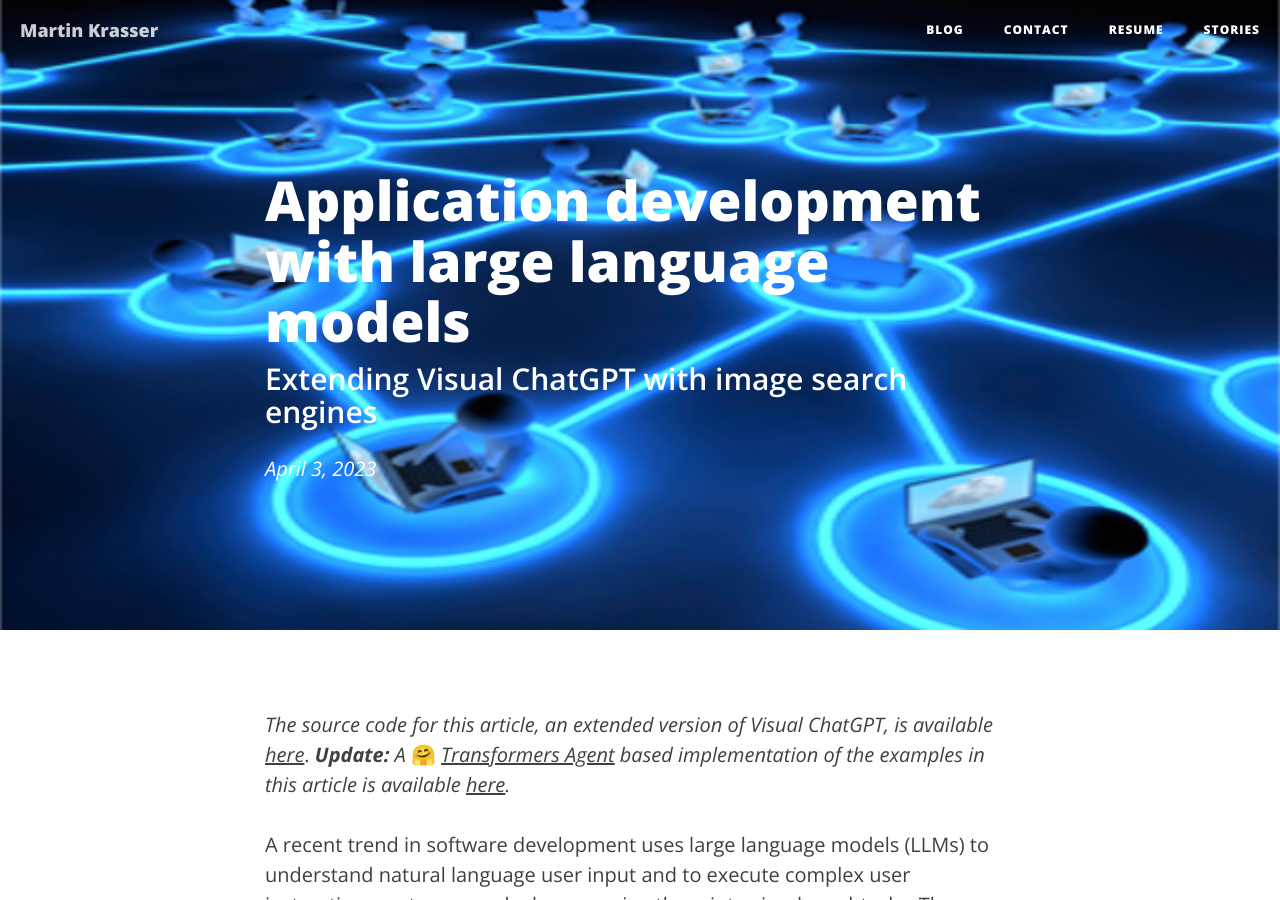
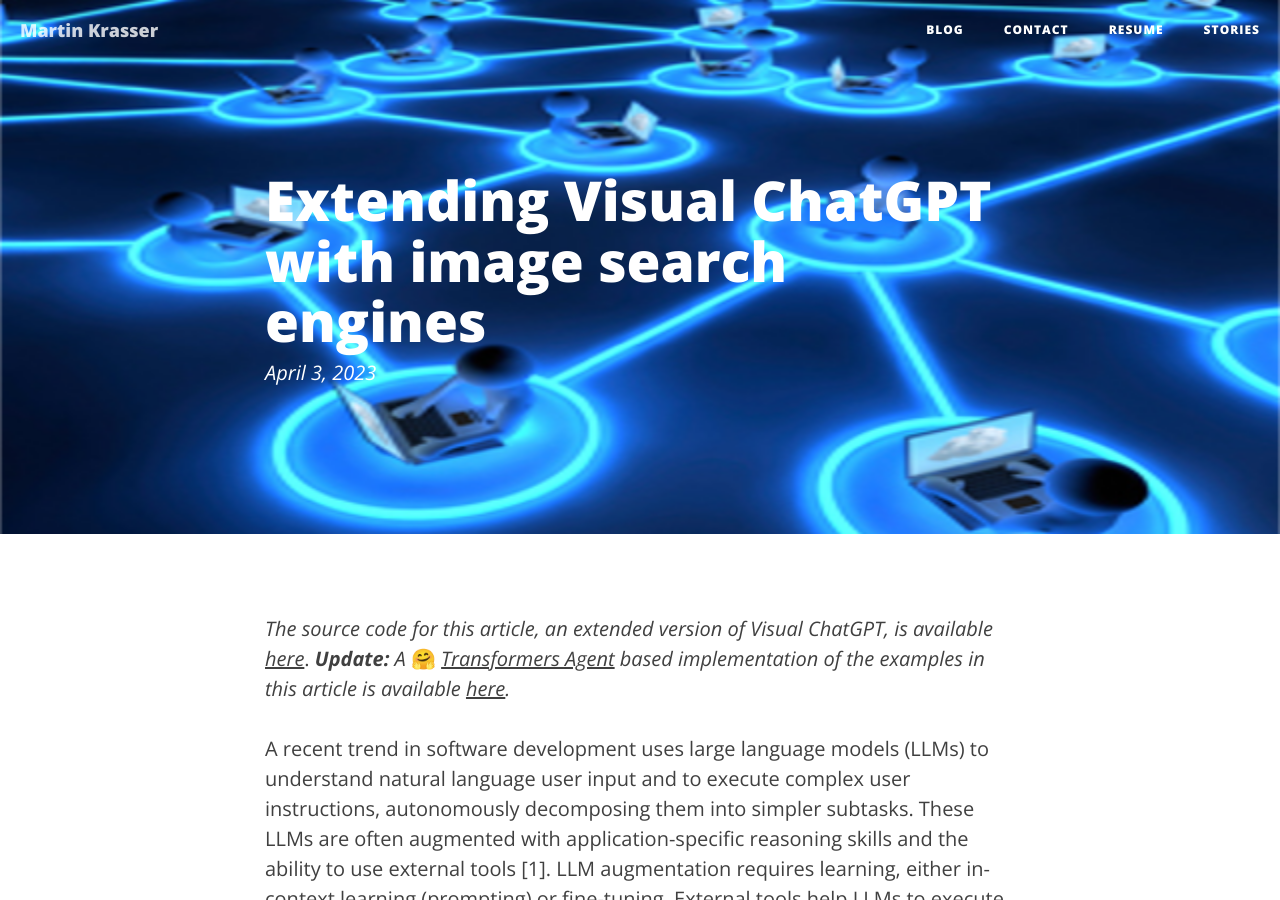
Before and after one commit to krasserm/krasserm.github.io, a Jekyll site: the page built from _posts/2023-04-03-visual-chatgpt-search.md, in a window 1280 px wide and 900 px high. Built offline with Jekyll 4.4.1, drawn with Linux system fonts in a browser that asks for light colours; comment, search, counter and statistics services are not loaded.

Commit message:
Make subtitle main title

```diff
--- a/_posts/2023-04-03-visual-chatgpt-search.md
+++ b/_posts/2023-04-03-visual-chatgpt-search.md
@@ -1,6 +1,5 @@
 ---
-title: Application development with large language models
-subtitle: Extending Visual ChatGPT with image search engines
+title: Extending Visual ChatGPT with image search engines
 layout: post
 comments: True
 author: "Martin Krasser"
```
